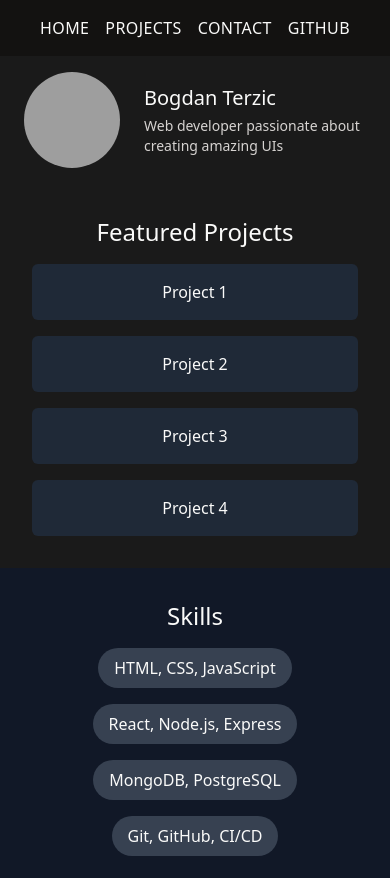
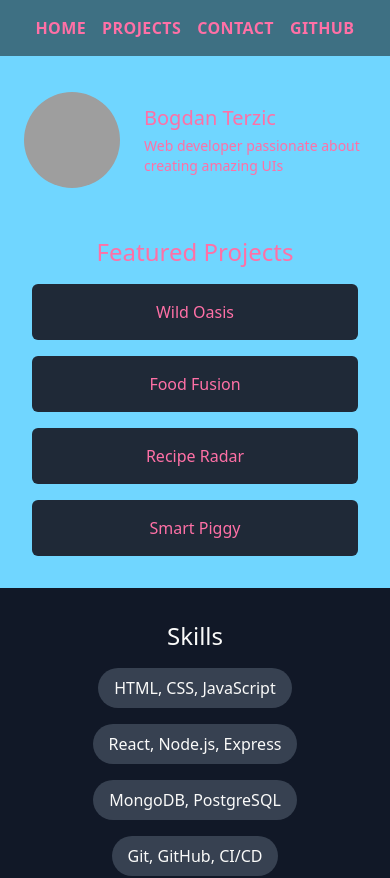
Before and after one commit to minorObsession/portfolio-landing-page, a React (Vite) app: page / in a window 390 px wide. Shown: the top 878 px of the page. Built offline with nearby package versions, Linux system fonts and the light colour scheme; grey boxes are pictures that could not be loaded.

Commit message:
Before Chat Update

```diff
--- a/src/App.jsx
+++ b/src/App.jsx
@@ -7,7 +7,10 @@ import TechStack from "./UI/TechStack";
 
 function App() {
   return (
-    <div id="root" className="bg-background mx-auto text-center w-full h-full">
+    <div
+      id="root"
+      className="bg-background mx-auto text-accent text-center w-full h-full"
+    >
       <Header />
       <Landing />
       <Projects />
--- a/src/UI/Header.jsx
+++ b/src/UI/Header.jsx
@@ -3,8 +3,8 @@ import NavLink from "./NavLink";
 
 function Header() {
   return (
-    <header className="sticky top-0 uppercase bg-backgroundDarker bg-opacity-50 p-4 z-10">
-      <ul className="flex justify-center gap-4 lg:gap-6">
+    <header className="sticky top-0 uppercase bg-backgroundDarker bg-opacity-50 p-4 z-10 mb-5">
+      <ul className="flex justify-center gap-4 md:gap-10 lg:gap-16">
         <NavLink href="#landing">Home</NavLink>
         <NavLink href="#projects">Projects</NavLink>
         <NavLink href="#contact">Contact</NavLink>
--- a/src/UI/Landing.jsx
+++ b/src/UI/Landing.jsx
@@ -9,10 +9,8 @@ function Landing() {
         />
       </div>
       <div className="flex-1 ml-4 sm:ml-12 lg:ml-20 text-left">
-        <h1 className="text-stone-50 text-xl md:text-2xl lg:text-4xl">
-          Bogdan Terzic
-        </h1>
-        <p className="text-stone-300 text-sm md:text-lg lg:text-2xl mt-1 lg:mt-3">
+        <h1 className=" text-xl md:text-2xl lg:text-4xl">Bogdan Terzic</h1>
+        <p className="text-sm md:text-lg lg:text-2xl mt-1 lg:mt-3">
           Web developer passionate about creating amazing UIs
         </p>
       </div>
--- a/src/UI/NavLink.jsx
+++ b/src/UI/NavLink.jsx
@@ -2,8 +2,11 @@
 
 function NavLink({ href, children }) {
   return (
-    <li className="tracking-wide text-stone-50 hover:text-accentHover hover-up cursor-pointer">
-      <a href={href}>{children}</a>
+    <li className="flex-grow-0 tracking-wide font-semibold hover:text-accentHover  cursor-pointer relative group">
+      <a href={href} className="relative group-hover:text-accentHover">
+        {children}
+        <span className="absolute bottom-[-3px] left-0 w-full h-[2px] bg-accentHover scale-x-0 group-hover:scale-x-100 transition-all duration-190 origin-left"></span>
+      </a>
     </li>
   );
 }
--- /dev/null
+++ b/src/UI/ProjectCard.jsx
@@ -0,0 +1,10 @@
+function ProjectCard({ title }) {
+  // ! IDEA - when hovering a card display details- image text preview
+  return (
+    <article className="bg-gray-800 p-4 rounded-md text-center hover:scale-105 cursor-pointer transition">
+      {title}
+    </article>
+  );
+}
+
+export default ProjectCard;
--- a/src/UI/Projects.jsx
+++ b/src/UI/Projects.jsx
@@ -1,20 +1,14 @@
+import ProjectCard from "./ProjectCard";
+
 function Projects() {
   return (
     <section id="projects" className="p-8">
-      <h2 className="text-stone-50 text-2xl mb-4">Featured Projects</h2>
+      <h2 className="text-2xl mb-4">Featured Projects</h2>
       <div className="grid grid-cols-1 sm:grid-cols-2 md:grid-cols-3 gap-4">
-        <div className="bg-gray-800 p-4 rounded-md text-stone-50 text-center hover:scale-105 transition">
-          Project 1
-        </div>
-        <div className="bg-gray-800 p-4 rounded-md text-stone-50 text-center hover:scale-105 transition">
-          Project 2
-        </div>
-        <div className="bg-gray-800 p-4 rounded-md text-stone-50 text-center hover:scale-105 transition">
-          Project 3
-        </div>
-        <div className="bg-gray-800 p-4 rounded-md text-stone-50 text-center hover:scale-105 transition">
-          Project 4
-        </div>
+        <ProjectCard title="Wild Oasis" />
+        <ProjectCard title="Food Fusion" />
+        <ProjectCard title="Recipe Radar" />
+        <ProjectCard title="Smart Piggy" />
       </div>
     </section>
   );
--- a/src/output.css
+++ b/src/output.css
@@ -554,16 +554,24 @@ video {
   display: none;
 }
 
-.hover-up {
-  transition: transform 0.2s ease;
+.absolute {
+  position: absolute;
 }
 
-.hover-up:hover {
-  transform: translateY(-1px);
+.relative {
+  position: relative;
 }
 
 .sticky {
   position: sticky;
+}
+
+.bottom-\[-3px\] {
+  bottom: -3px;
+}
+
+.left-0 {
+  left: 0px;
 }
 
 .top-0 {
@@ -586,6 +594,10 @@ video {
 
 .mb-4 {
   margin-bottom: 1rem;
+}
+
+.mb-5 {
+  margin-bottom: 1.25rem;
 }
 
 .ml-2 {
@@ -620,6 +632,10 @@ video {
   height: 8rem;
 }
 
+.h-\[2px\] {
+  height: 2px;
+}
+
 .h-full {
   height: 100%;
 }
@@ -648,10 +664,17 @@ video {
   flex-shrink: 0;
 }
 
-.border-spacing-2 {
-  --tw-border-spacing-x: 0.5rem;
-  --tw-border-spacing-y: 0.5rem;
-  border-spacing: var(--tw-border-spacing-x) var(--tw-border-spacing-y);
+.flex-grow-0 {
+  flex-grow: 0;
+}
+
+.origin-left {
+  transform-origin: left;
+}
+
+.scale-x-0 {
+  --tw-scale-x: 0;
+  transform: translate(var(--tw-translate-x), var(--tw-translate-y)) rotate(var(--tw-rotate)) skewX(var(--tw-skew-x)) skewY(var(--tw-skew-y)) scaleX(var(--tw-scale-x)) scaleY(var(--tw-scale-y));
 }
 
 .cursor-pointer {
@@ -690,9 +713,14 @@ video {
   border-radius: 0.375rem;
 }
 
+.bg-accentHover {
+  --tw-bg-opacity: 1;
+  background-color: rgb(255 112 166 / var(--tw-bg-opacity, 1));
+}
+
 .bg-background {
   --tw-bg-opacity: 1;
-  background-color: rgb(26 26 26 / var(--tw-bg-opacity, 1));
+  background-color: rgb(112 214 255 / var(--tw-bg-opacity, 1));
 }
 
 .bg-backgroundDarker {
@@ -765,6 +793,10 @@ video {
   line-height: 1.75rem;
 }
 
+.font-semibold {
+  font-weight: 600;
+}
+
 .uppercase {
   text-transform: uppercase;
 }
@@ -773,8 +805,9 @@ video {
   letter-spacing: 0.025em;
 }
 
-.tracking-wider {
-  letter-spacing: 0.05em;
+.text-accent {
+  --tw-text-opacity: 1;
+  color: rgb(255 112 166 / var(--tw-text-opacity, 1));
 }
 
 .text-stone-300 {
@@ -800,6 +833,12 @@ video {
   transition-duration: 150ms;
 }
 
+.transition-all {
+  transition-property: all;
+  transition-timing-function: cubic-bezier(0.4, 0, 0.2, 1);
+  transition-duration: 150ms;
+}
+
 .hover\:scale-105:hover {
   --tw-scale-x: 1.05;
   --tw-scale-y: 1.05;
@@ -808,17 +847,27 @@ video {
 
 .hover\:text-accent:hover {
   --tw-text-opacity: 1;
-  color: rgb(81 91 207 / var(--tw-text-opacity, 1));
+  color: rgb(255 112 166 / var(--tw-text-opacity, 1));
 }
 
 .hover\:text-accentHover:hover {
   --tw-text-opacity: 1;
-  color: rgb(101 116 205 / var(--tw-text-opacity, 1));
+  color: rgb(255 112 166 / var(--tw-text-opacity, 1));
 }
 
 .hover\:grayscale-0:hover {
   --tw-grayscale: grayscale(0);
   filter: var(--tw-blur) var(--tw-brightness) var(--tw-contrast) var(--tw-grayscale) var(--tw-hue-rotate) var(--tw-invert) var(--tw-saturate) var(--tw-sepia) var(--tw-drop-shadow);
+}
+
+.group:hover .group-hover\:scale-x-100 {
+  --tw-scale-x: 1;
+  transform: translate(var(--tw-translate-x), var(--tw-translate-y)) rotate(var(--tw-rotate)) skewX(var(--tw-skew-x)) skewY(var(--tw-skew-y)) scaleX(var(--tw-scale-x)) scaleY(var(--tw-scale-y));
+}
+
+.group:hover .group-hover\:text-accentHover {
+  --tw-text-opacity: 1;
+  color: rgb(255 112 166 / var(--tw-text-opacity, 1));
 }
 
 @media (min-width: 640px) {
@@ -842,6 +891,10 @@ video {
 
   .md\:grid-cols-3 {
     grid-template-columns: repeat(3, minmax(0, 1fr));
+  }
+
+  .md\:gap-10 {
+    gap: 2.5rem;
   }
 
   .md\:text-2xl {
@@ -872,8 +925,8 @@ video {
     width: 12rem;
   }
 
-  .lg\:gap-6 {
-    gap: 1.5rem;
+  .lg\:gap-16 {
+    gap: 4rem;
   }
 
   .lg\:p-8 {
--- a/tailwind.config.js
+++ b/tailwind.config.js
@@ -4,10 +4,16 @@ export default {
   theme: {
     extend: {
       colors: {
-        background: "#1a1a1a",
+        // add these chatGPT
+        // #70D6FF
+        // #FF70A6
+        // #FF9770
+        // #FFD670
+        // #E9FF70
+        background: "#70D6FF",
         backgroundDarker: "#0c0a09",
-        accent: "#515bcf",
-        accentHover: "#6574cd",
+        accent: "#FF70A6",
+        accentHover: "#FF70A6",
       },
 
       fontFamily: {
@@ -19,7 +25,7 @@ export default {
     function ({ addComponents }) {
       addComponents({
         ".hover-up": {
-          transition: "transform 0.2s ease", // Transition on transform property
+          transition: "transform 0.3s ease", // Transition on transform property
           "&:hover": {
             transform: "translateY(-1px)", // Move up on hover
           },
```
